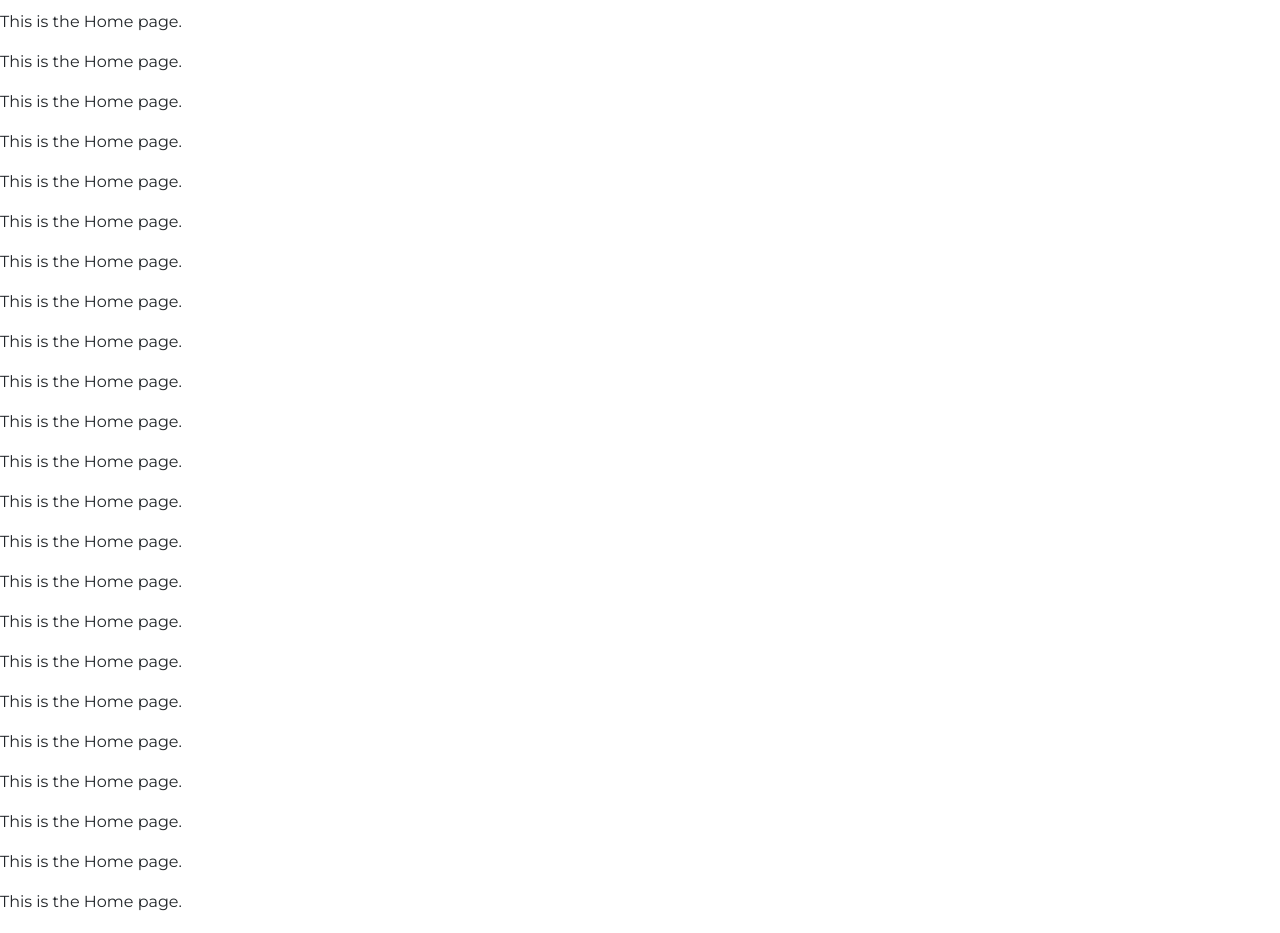
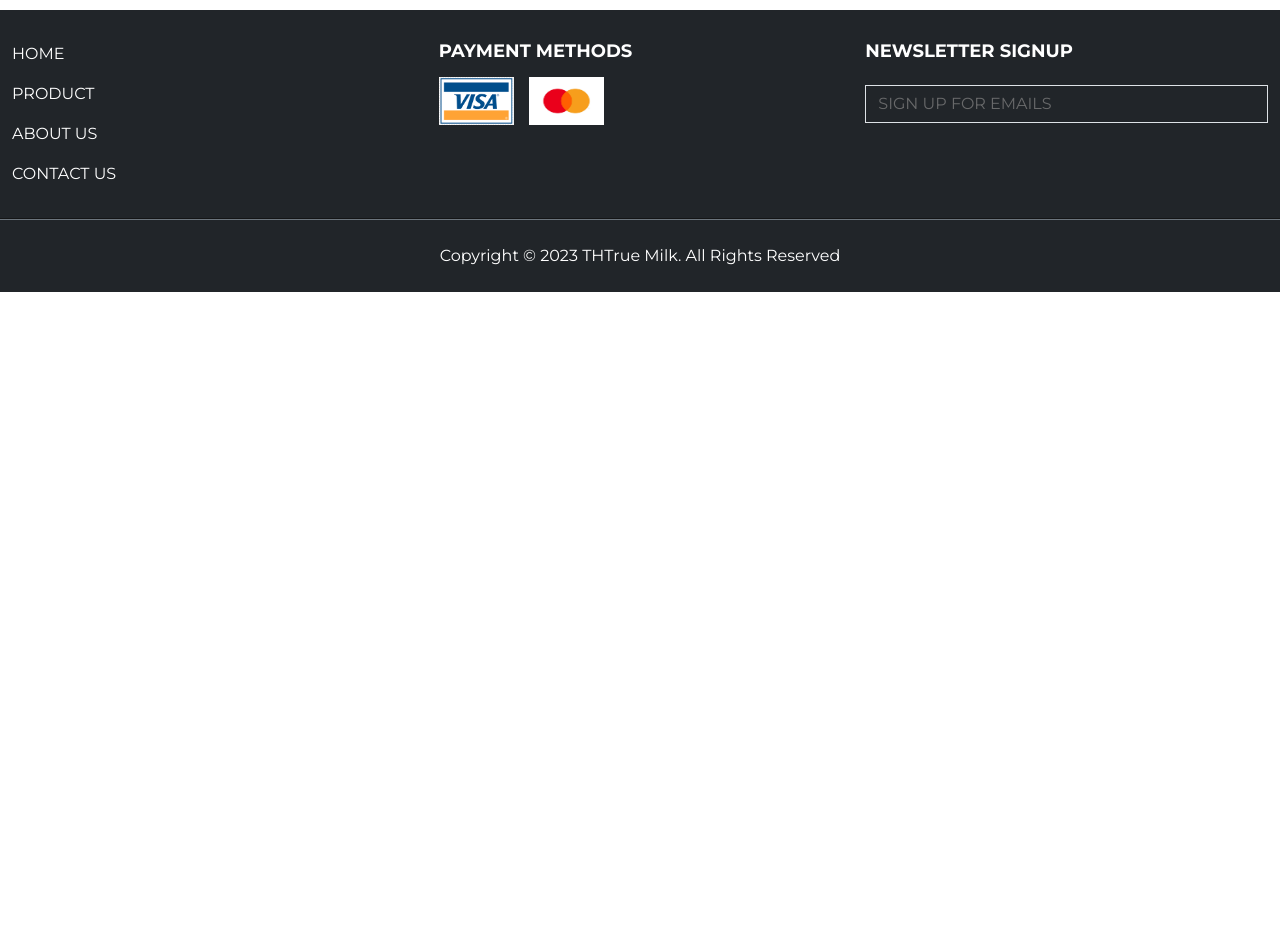
Before and after one commit to huynguyen27/eCommerce, a React (Create React App) app in the folder frontend/: page / in a window 1280 px wide. Shown: the part 80-1013 px from the top of the page. After the commit the page ends 800 px from the top, so only its background shows below. Built offline with nearby package versions, Linux system fonts and the light colour scheme.

Commit message:
Update layout for hoempage and login, sign in page

```diff
--- a/frontend/src/components/Home.js
+++ b/frontend/src/components/Home.js
@@ -2,34 +2,8 @@ import React from 'react';
 
 const Home = () => {
   return (
-    <div>
+    <div className="container-fluid">
       <h2>Home</h2>
-      <p>This is the Home page.</p>
-      <p>This is the Home page.</p>
-      <p>This is the Home page.</p>
-      <p>This is the Home page.</p>
-      <p>This is the Home page.</p>
-      <p>This is the Home page.</p>
-      <p>This is the Home page.</p>
-      <p>This is the Home page.</p>
-      <p>This is the Home page.</p>
-      <p>This is the Home page.</p>
-      <p>This is the Home page.</p>
-      <p>This is the Home page.</p>
-      <p>This is the Home page.</p>
-      <p>This is the Home page.</p>
-      <p>This is the Home page.</p>
-      <p>This is the Home page.</p>
-      <p>This is the Home page.</p>
-      <p>This is the Home page.</p>
-      <p>This is the Home page.</p>
-      <p>This is the Home page.</p>
-      <p>This is the Home page.</p>
-      <p>This is the Home page.</p>
-      <p>This is the Home page.</p>
-      <p>This is the Home page.</p>
-      <p>This is the Home page.</p>
-      <p>This is the Home page.</p>
 
     </div>
   );
--- a/frontend/src/components/LoginRegister.js
+++ b/frontend/src/components/LoginRegister.js
@@ -8,7 +8,7 @@ const LoginRegister = () => {
           <h2 id="login_label" className="text-center">LOGIN</h2>
           <form>
             <div className="form-group pb-3">
-              <input type="text" className="rounded-0 form-control form-outline text-white bg-dark" id="username" placeholder='EMAIL ADDRESS*' />
+              <input type="text" className="rounded-0 form-control form-outline text-white bg-dark" id="username" placeholder='EMAIL ADDRESS*' autocomplete="off" />
             </div>
             <div className="form-group pb-3">
               <input type="password" className="rounded-0 form-control form-outline text-white bg-dark" id="password" placeholder='PASSWORD*'/>
@@ -28,7 +28,7 @@ const LoginRegister = () => {
           </form>
         </div>
         <div className="col-md-6 py-5">
-          <h2 id="register_label" className="text-center">REGISTER</h2>
+          <h2 id="register_label" className="text-center">CREATE AN ACCOUNT</h2>
           <form>
             <div className="form-group pb-3">
               <input type="text" className="rounded-0 form-control form-outline" id="register_username" placeholder="FIRST NAME*"/>
--- a/frontend/src/style/LoginRegister.css
+++ b/frontend/src/style/LoginRegister.css
@@ -1,7 +1,15 @@
 #username::placeholder {
     color: grey;
-    opacity: 75%;
+    opacity: 70%;
   }
+
+
+#username{
+    border-color: rgb(196, 183, 183);
+}
+#username:hover{
+    border-color: white;
+}
 
 
 
@@ -14,11 +22,19 @@
     text-decoration: underline;
     font-weight: bold;
   }
+
+#password{
+    border-color: rgb(196, 183, 183);
+}
 #password::placeholder {
     color: grey;
     opacity: 75%;
 
   }
+
+#password:hover{
+    border-color: white;
+}
 
 #remember_password{
     background-color: black;
@@ -37,20 +53,20 @@
     padding-bottom: 5vh;
 }
 
-#register_username{
+#register_username:hover{
     border-color: black;
 }
 
-#register_email{
+#register_email:hover{
     border-color: black;
 }
 
 
-#register_password{
+#register_password:hover{
     border-color: black;
 }
 
-#register_confirmPassword{
+#register_confirmPassword:hover{
     border-color: black;
 }
 
```
